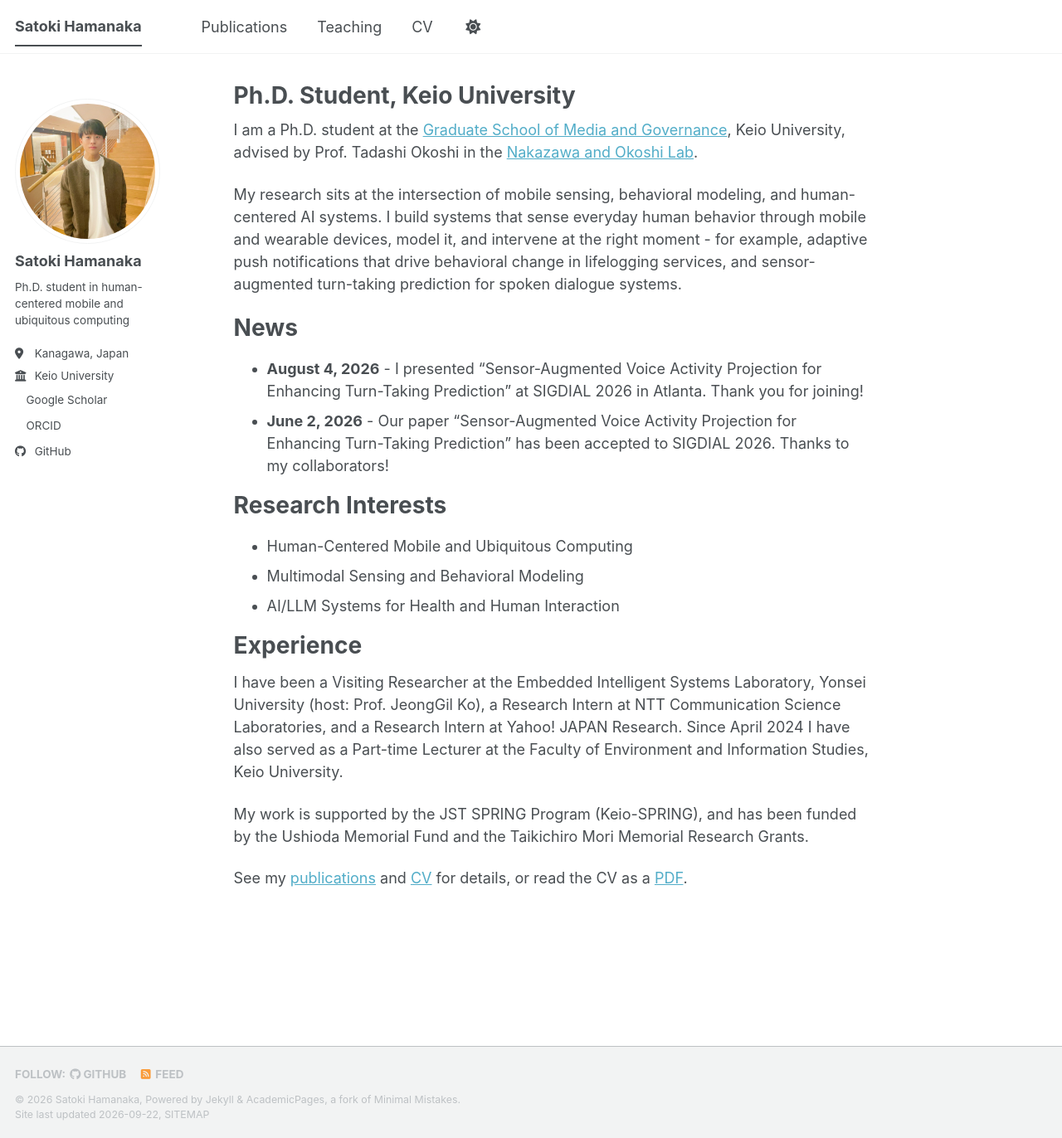
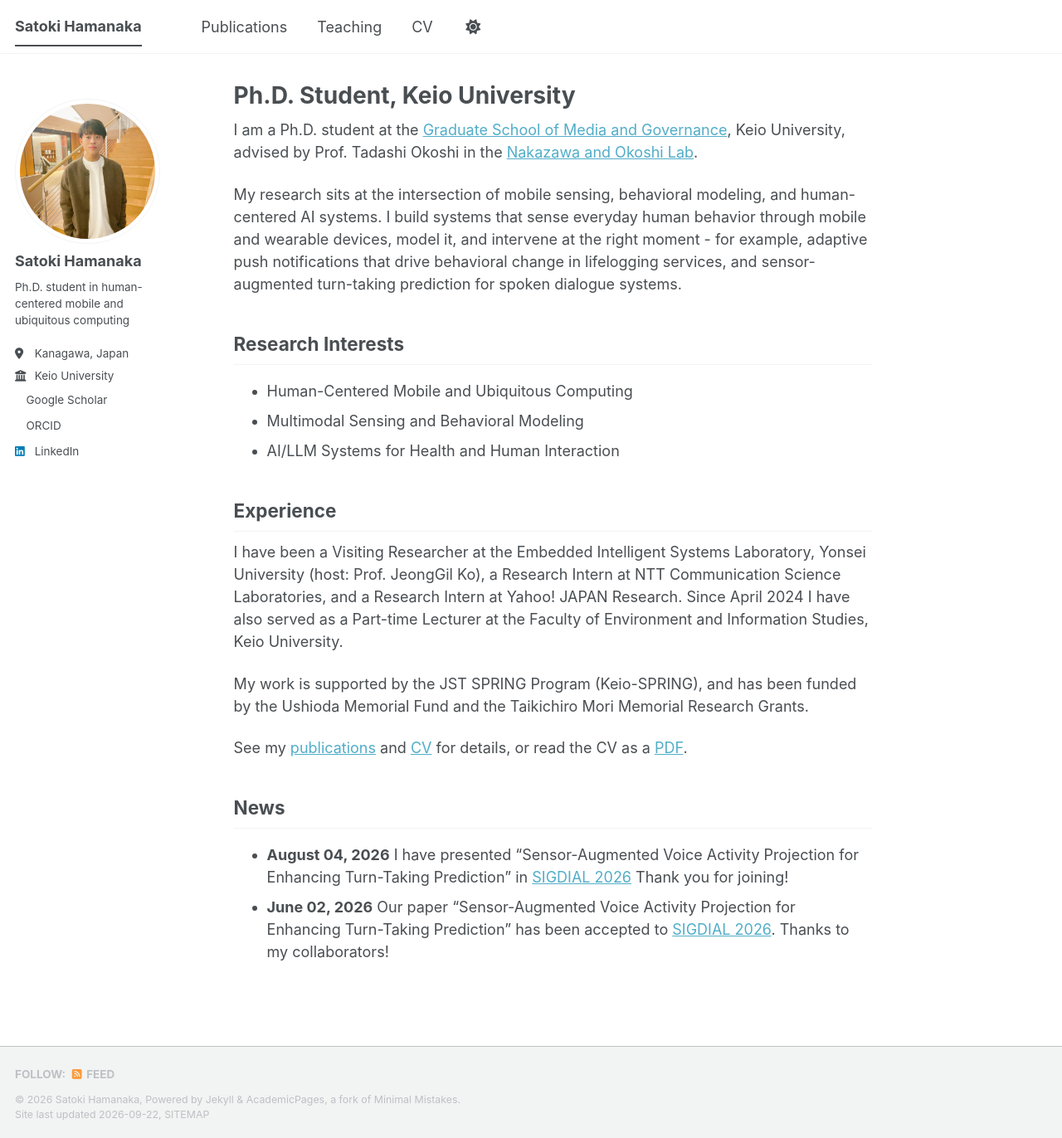
Before and after one commit to hamachu216/hamachu216.github.io, a Jekyll site: the page built from _pages/about.md, in a window 1280 px wide and 1372 px high. Shown: the whole window at 83% size. Built offline with Jekyll 4.4.1, drawn with Linux system fonts in a browser that asks for light colours; a style sheet for code colours, icons or effects is not loaded; part of the change alters nothing that is shown.

Commit message:
Match the reference site's News style; swap GitHub for LinkedIn
News moves to the foot of the front page as a bold-date list, and the page's
section headings drop to h2 to match it.

Co-Authored-By: Claude Opus 5 (1M context) <noreply@anthropic.com>

```diff
--- a/_config.yml
+++ b/_config.yml
@@ -51,7 +51,7 @@ author:
   bitbucket        : # Username - Update with your username on the site
   codepen          : # Username
   dribbble         : # Username
-  github           : "hamachu216"
+  github           : # Username
   kaggle           : # Username
   stackoverflow    : # User number or user number and name (i.e., use "1" or "1/jeff-atwood")
 
@@ -66,7 +66,7 @@ author:
   keybase          : # Username
   instagram        : # Username
   lastfm           : # Username
-  linkedin         : # Username
+  linkedin         : "satoki-hamanaka-748909211"
   mastodon         : # URL
   medium           : # URL
   pinterest        : # Username
--- a/_pages/about.md
+++ b/_pages/about.md
@@ -16,19 +16,14 @@ model it, and intervene at the right moment - for example, adaptive push notific
 behavioral change in lifelogging services, and sensor-augmented turn-taking prediction for spoken
 dialogue systems.
 
-News
-======
-* **August 4, 2026** - I presented "Sensor-Augmented Voice Activity Projection for Enhancing Turn-Taking Prediction" at SIGDIAL 2026 in Atlanta. Thank you for joining!
-* **June 2, 2026** - Our paper "Sensor-Augmented Voice Activity Projection for Enhancing Turn-Taking Prediction" has been accepted to SIGDIAL 2026. Thanks to my collaborators!
+## Research Interests
 
-Research Interests
-======
 * Human-Centered Mobile and Ubiquitous Computing
 * Multimodal Sensing and Behavioral Modeling
 * AI/LLM Systems for Health and Human Interaction
 
-Experience
-======
+## Experience
+
 I have been a Visiting Researcher at the Embedded Intelligent Systems Laboratory, Yonsei University
 (host: Prof. JeongGil Ko), a Research Intern at NTT Communication Science Laboratories, and a Research
 Intern at Yahoo! JAPAN Research. Since April 2024 I have also served as a Part-time Lecturer at the
@@ -38,3 +33,8 @@ My work is supported by the JST SPRING Program (Keio-SPRING), and has been funde
 Memorial Fund and the Taikichiro Mori Memorial Research Grants.
 
 See my [publications](/publications/) and [CV](/cv/) for details, or read the CV as a [PDF](/files/CV_Satoki_Hamanaka.pdf).
+
+## News
+
+* **August 04, 2026** I have presented "Sensor-Augmented Voice Activity Projection for Enhancing Turn-Taking Prediction" in [SIGDIAL 2026](https://2026.sigdial.org/) Thank you for joining!
+* **June 02, 2026** Our paper "Sensor-Augmented Voice Activity Projection for Enhancing Turn-Taking Prediction" has been accepted to [SIGDIAL 2026](https://2026.sigdial.org/). Thanks to my collaborators!
```
